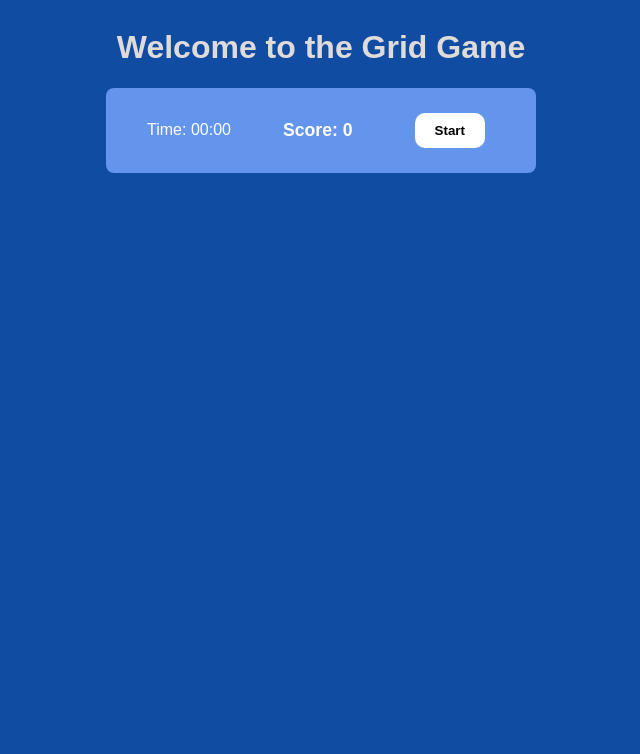
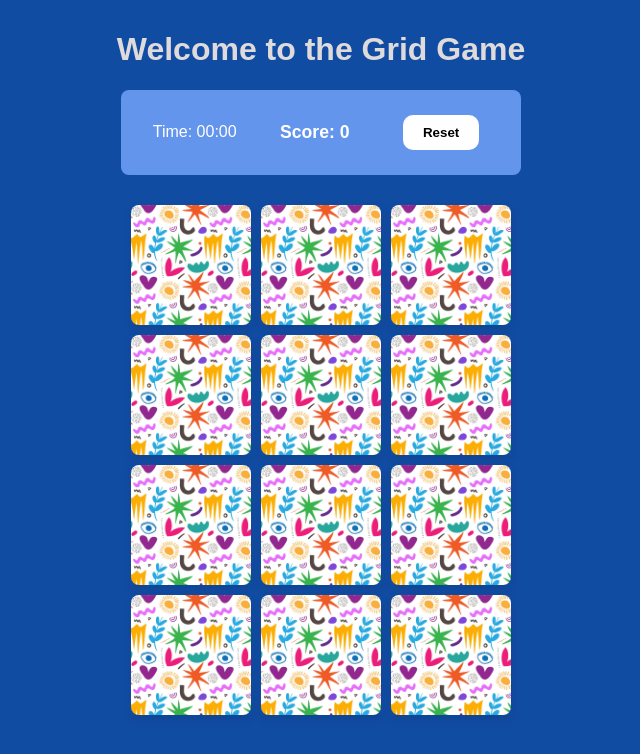
Before and after one commit to s09hilpa/grid-game-NEW, a plain HTML site: page Grid-game/index.html in a window 1280 px wide. Shown: the whole page, without its empty margins (319-959 px from the left). Drawn offline with Linux system fonts and the light colour scheme; no server answers.

Commit message:
updated after mentor's comment

```diff
--- a/Grid-game/Server/package.json
+++ b/Grid-game/Server/package.json
@@ -2,7 +2,7 @@
   "name": "memory-game",
   "version": "1.0.0",
   "type": "module",
-  "description": "",
+  "description": "Memory card matching game",
   "license": "ISC",
   "author": "",
   "main": "index.js",
@@ -13,5 +13,8 @@
     "express": "^5.2.1",
     "knex": "^3.1.0",
     "sqlite3": "^5.1.7"
+  },
+  "engines": {
+    "node": ">=18.0.0"
   }
 }
--- a/Grid-game/index.html
+++ b/Grid-game/index.html
@@ -11,7 +11,7 @@
     <div id="scoreboard">
       <div class="clock">Time: <span id="timer">00:00</span></div>
       <div class="score">Score: <span id="clickcount">0</span></div>
-      <button id="start-button">Start</button>
+      <button id="start-button">Reset</button>
     </div>
     <div class="game-board" id="game-board"></div>
 
@@ -22,7 +22,7 @@
         <div class="stats">
           <p>⏱️ Time: <span id="final-time">00:00</span></p>
           <p>👆 Clicks: <span id="final-clicks">0</span></p>
-          <p>✨ You matched all 4 pairs!</p>
+          <p>✨ You matched all <span id="final-pairs">0</span> pairs!</p>
         </div>
         <button id="play-again-button">Play Again!</button>
       </div>
--- a/Grid-game/script.js
+++ b/Grid-game/script.js
@@ -6,6 +6,7 @@ const popUp = document.getElementById("pop-up");
 const playAgainBtn = document.getElementById("play-again-button");
 const finalTime = document.getElementById("final-time");
 const finalClicks = document.getElementById("final-clicks");
+const finalPairs = document.getElementById("final-pairs");
 
 let openedCards = [];
 let clicks = 0;
@@ -14,19 +15,6 @@ let timer = null;
 let lock = false;
 let matchedPairs = 0;
 let cardList = [];
-
-// //cards
-// const cardList = [
-//   { name: "snow", emoji: "❄️" },
-//   { name: "snow", emoji: "❄️" },
-//   { name: "fire", emoji: "🔥" },
-//   { name: "fire", emoji: "🔥" },
-//   { name: "tree", emoji: "🌲" },
-//   { name: "tree", emoji: "🌲" },
-//   { name: "water", emoji: "🌊" },
-//   { name: "water", emoji: "🌊" },
-//   { name: "rainbow", emoji: "🌈" },
-// ];
 
 //start game
 startBtn.addEventListener("click", startGame);
@@ -89,18 +77,22 @@ async function fetchCards() {
     console.log("Cards loaded from database:", cardList);
   } catch (error) {
     console.error("Error fetching cards:", error);
-    // if API fails
-    // cardList = [
-    //   { name: "snow", emoji: "❄️" },
-    //   { name: "snow", emoji: "❄️" },
-    //   { name: "fire", emoji: "🔥" },
-    //   { name: "fire", emoji: "🔥" },
-    //   { name: "tree", emoji: "🌲" },
-    //   { name: "tree", emoji: "🌲" },
-    //   { name: "water", emoji: "🌊" },
-    //   { name: "water", emoji: "🌊" },
-    //   { name: "rainbow", emoji: "🌈" },
-    // ];
+
+    //if API fails
+    cardList = [
+      { name: "snow", emoji: "❄️" },
+      { name: "snow", emoji: "❄️" },
+      { name: "fire", emoji: "🔥" },
+      { name: "fire", emoji: "🔥" },
+      { name: "tree", emoji: "🌲" },
+      { name: "tree", emoji: "🌲" },
+      { name: "water", emoji: "🌊" },
+      { name: "water", emoji: "🌊" },
+      { name: "rainbow", emoji: "🌈" },
+      { name: "rainbow", emoji: "🌈" },
+      { name: "moon", emoji: "🌙" },
+      { name: "moon", emoji: "🌙" },
+    ];
   }
 }
 
@@ -120,7 +112,7 @@ function createCards() {
 
     card.innerHTML = `
       <div class="card-inner">
-        <div class="card-front">#</div>
+        <div class="card-front"><img src="img/back.jpg" alt="Card Back"></div>
         <div class="card-back">${cardList[i].emoji}</div>
       </div>
     `;
@@ -190,11 +182,13 @@ function checkMatch() {
 
 //game over if player wins
 function checkWin() {
-  if (matchedPairs === 4) {
+  const totalPairs = cardList.length / 2;
+  if (matchedPairs === totalPairs) {
     clearInterval(timer);
     setTimeout(function () {
       finalTime.textContent = displayTimer.textContent;
       finalClicks.textContent = clicks;
+      finalPairs.textContent = totalPairs;
       popUp.style.display = "flex";
     }, 500);
   }
--- a/Grid-game/styles.css
+++ b/Grid-game/styles.css
@@ -9,7 +9,11 @@
 }
 
 #start-button:hover {
-  background-color: #f0f0f0;
+  background-color: #a03b3b;
+}
+
+* {
+  box-sizing: border-box;
 }
 
 body {
@@ -18,23 +22,26 @@ body {
   flex-direction: column;
   align-items: center;
   background-color: #114ca3;
+  margin: 0;
+  padding: 10px;
 }
 
 .h1 {
   color: rgb(224, 219, 219);
+  text-align: center;
+  padding: 0 10px;
 }
 
 .game-board {
-  display: flex;
-  flex-wrap: wrap;
-  width: 450px;
-  gap: 15px;
-  padding: 20px;
-  justify-content: center;
+  display: grid;
+  grid-template-columns: repeat(3, 1fr);
+  width: 90vw;
+  max-width: 400px;
+  gap: 10px;
+  padding: 10px;
 }
 
 .card {
-  flex: 0 0 calc(33.333% - 15px);
   aspect-ratio: 1 / 1;
   perspective: 1000px;
   cursor: pointer;
@@ -61,13 +68,26 @@ body {
   justify-content: center;
   align-items: center;
   border-radius: 8px;
-  font-size: 2.5rem;
+  font-size: clamp(1.5rem, 5vw, 2.5rem);
 }
 
 .card-front {
-  background-color: #6e468b;
-  color: white;
-  font-size: 2rem;
+  position: absolute;
+  width: 100%;
+  height: 100%;
+  backface-visibility: hidden;
+  display: flex;
+  justify-content: center;
+  align-items: center;
+  border-radius: 8px;
+  overflow: hidden;
+}
+
+.card-front img {
+  width: 100%;
+  height: 100%;
+  object-fit: cover;
+  display: block;
 }
 
 .card-back {
@@ -92,14 +112,17 @@ body {
 
 #scoreboard {
   display: flex;
+  flex-wrap: wrap;
   justify-content: space-around;
   align-items: center;
-  width: 400px;
+  width: 90vw;
+  max-width: 400px;
   background-color: cornflowerblue;
   color: white;
   padding: 15px;
   border-radius: 8px;
   margin-bottom: 20px;
+  gap: 10px;
 }
 
 .score {
@@ -132,10 +155,11 @@ body {
 
 .popup-text {
   background-color: white;
-  padding: 40px;
+  padding: 30px 20px;
   border-radius: 20px;
   text-align: center;
   box-shadow: 0 10px 40px rgba(0, 0, 0, 0.3);
+  width: 90vw;
   max-width: 400px;
   animation: slideUp 0.4s ease-out;
 }
```
Also changed, not shown: Grid-game/Server/index.js (+13 -10 lines), Grid-game/img/back.jpg (added), 1 other file.
